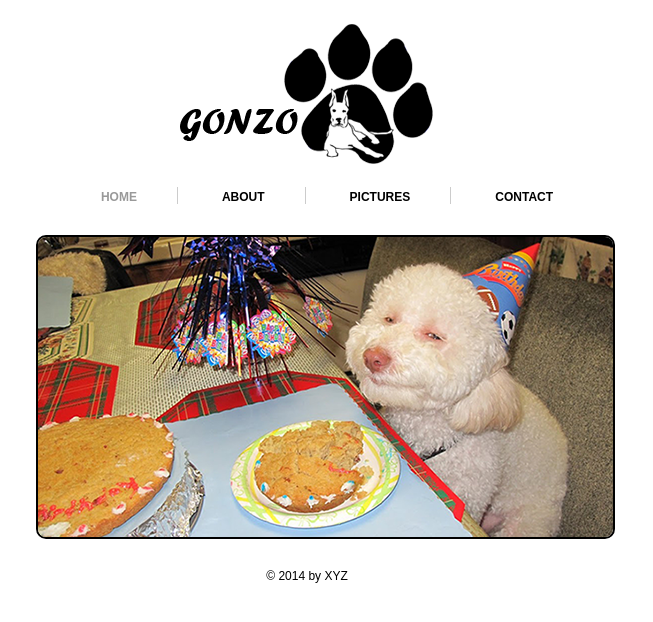
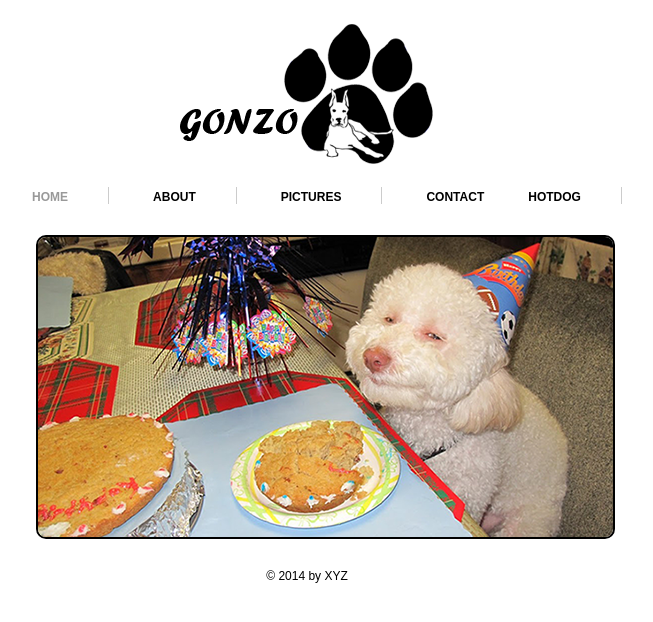
Before and after one commit to braderbenjun/demo, a plain HTML site: page index.html in a window 1280 px wide. Shown: the whole page, without its empty margins (333-986 px from the left). Drawn offline with Linux system fonts and the light colour scheme.

Commit message:
Hotdog is my commit

```diff
--- a/index.html
+++ b/index.html
@@ -30,6 +30,7 @@
 			<li><a href="about.html">ABOUT</a></li>
 			<li><a href="picture.html">PICTURES</a></li>
 			<li class="bdr"><a class="pdg" href="contact.html">CONTACT</a></li>
+			<li><a href="hotdog.html">HOTDOG</a></li>
 		</ul>
 	</div>
 <!--==============================Navigatin Ends=============================-->
```
